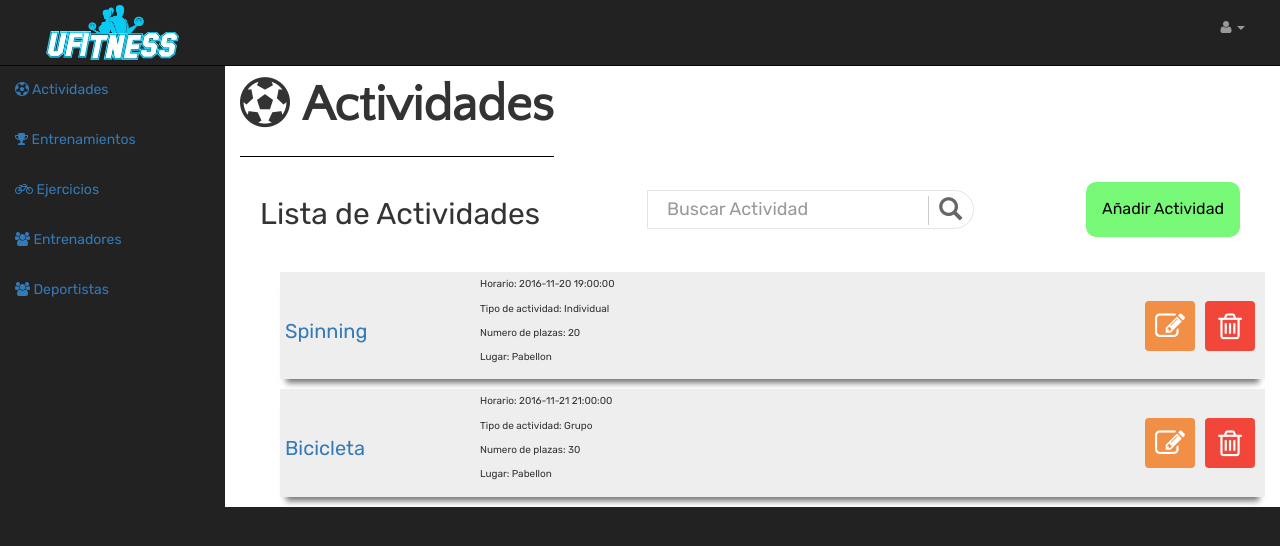
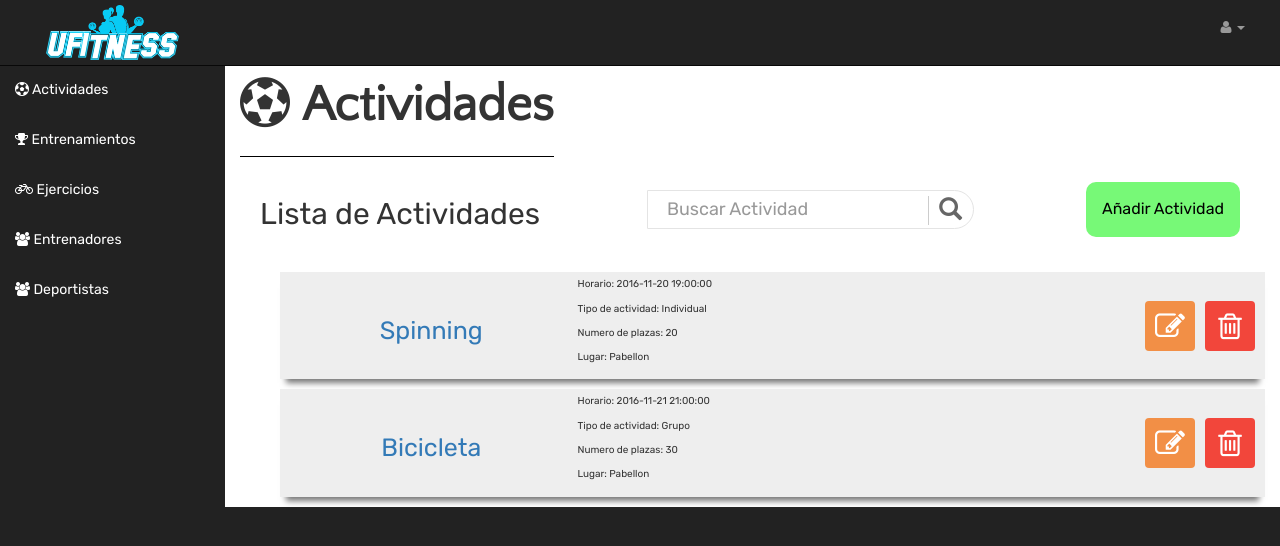
Before and after one commit to DiegoSelles/Ufitness, a PHP site: page /view/adminActividades.php in a window 1280 px wide. Shown: the top 546 px of the page. Run offline with PHP 8.4, Linux system fonts and the light colour scheme; a user stored in the database is signed in; data comes from the database, SQL or seed files in the repository; data that the repository does not hold is empty.

Commit message:
Add files via upload

```diff
--- a/Ufitness/view/css/carousel.css
+++ b/Ufitness/view/css/carousel.css
@@ -44,17 +44,17 @@
 }
 
 .carousel-caption a:hover {
-	color: blue;
+	color: black;
 }
 
 .carousel-caption a:link {
 	color:  #fff;
-	text-shadow:2px 2px 4px #000;
+	text-shadow: 0 0 10px #333, 0 0 10px #333;
 }
 
 .carousel-caption a:visited {
 	color: #fff;
-	text-shadow:2px 2px 4px #000;
+	text-shadow: 0 0 3px #333, 0 0 5px #333;
 }
 
 /* Since positioning the image, we need to help out the caption */
--- a/Ufitness/view/css/style.css
+++ b/Ufitness/view/css/style.css
@@ -1,4 +1,12 @@
+
+.content_map{
+  display:flex;
+  justify-content: center;
+
+}
+
 #maps{
+  display:flex;
   width: 1175px;
   height: 400px;
   margin-left: 50px;
@@ -118,6 +126,10 @@ ul.dropdown-menu {
 
 }
 
+ #menu_lat a{
+    color:white;
+}
+
 .header_lista{
   max-width: 1100px;
   display: flex;
@@ -186,18 +198,30 @@ ul.dropdown-menu {
 .titulo_bloque{
   border:0px;
   display:flex;
-  flex-basis: 20%;
+  flex-basis: 30%;
+  justify-content: center;
 }
 
 .titulo_bloque h1{
+  display:flex;
+  align-self: center;
+  font-size: 25px;
+  color: #337ab7;
+
+}
+
+.titulo_bloque a{
+  display:flex;
+  align-self: center;
   font-size: 20px;
+
 }
 
 .info_bloque{
   display:flex;
   flex-direction: column;
   font-size: 10px;
-  flex-basis: 50%;
+  flex-basis: 40%;
 }
 
 .opciones_bloque{
```
